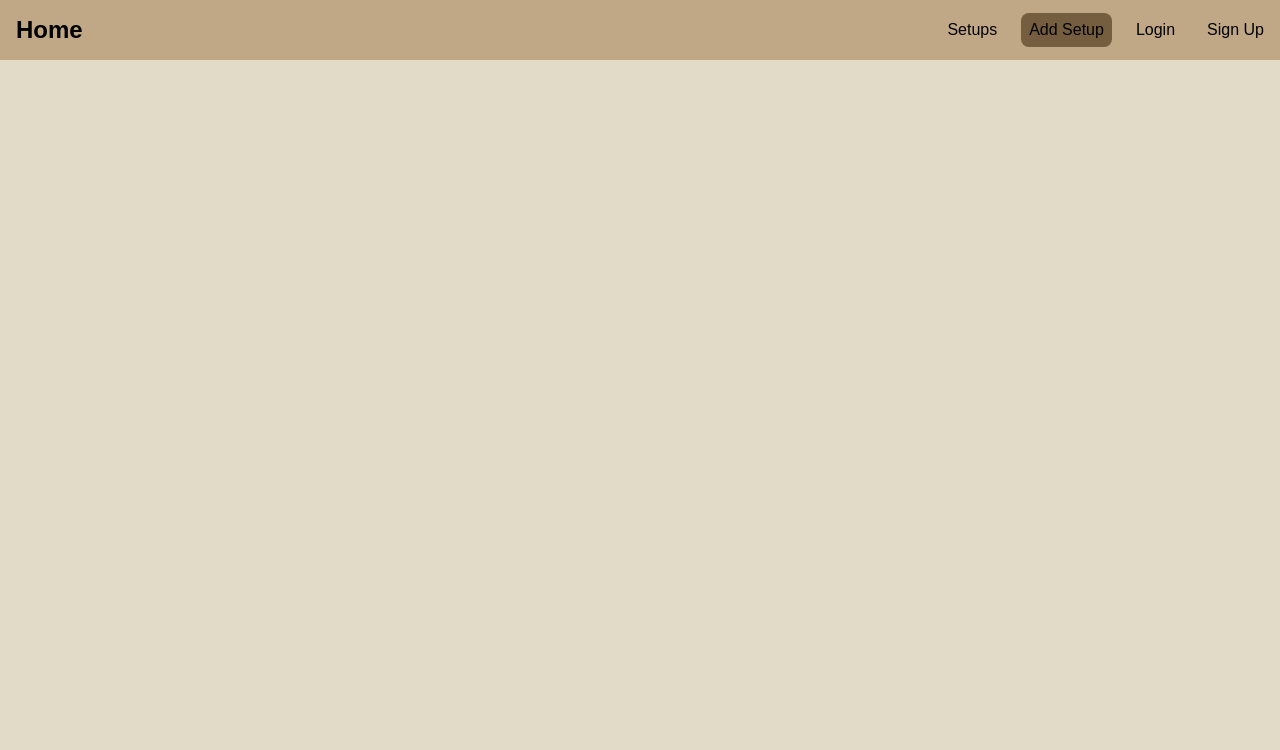
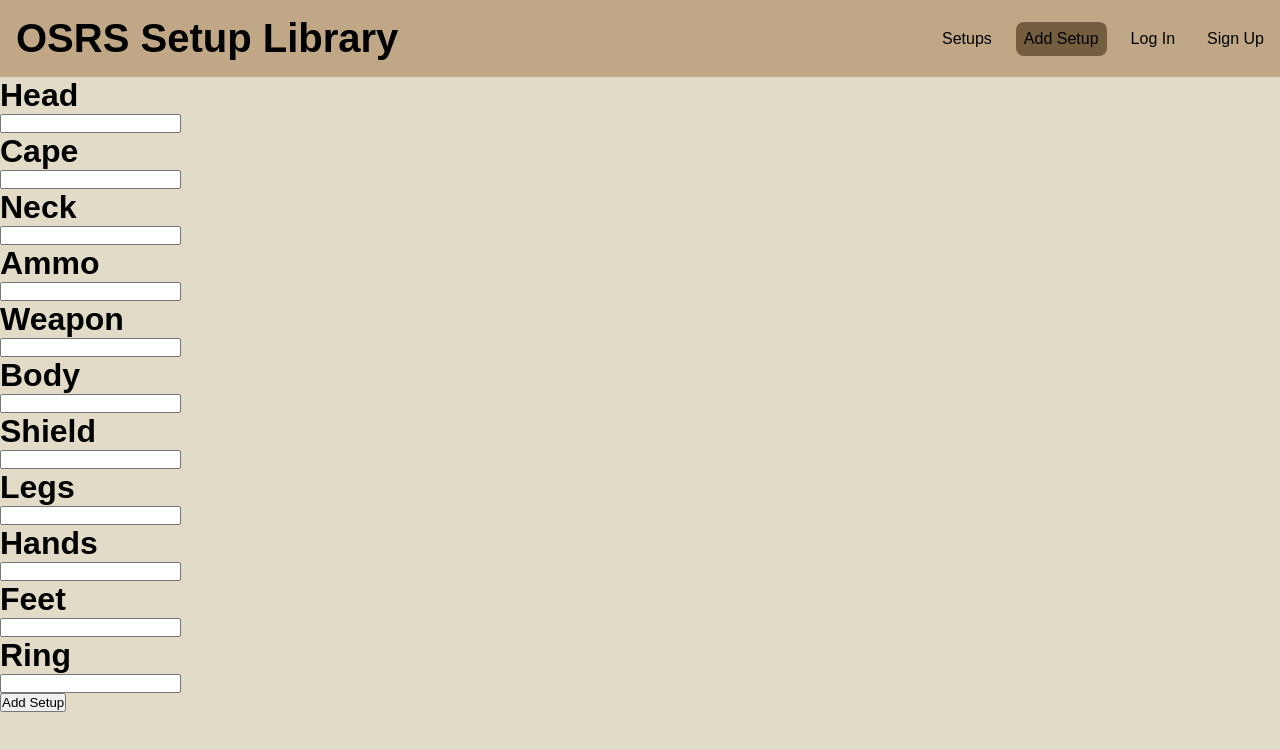
Before and after one commit to amorse110/osrs-inventory-setups-library, a React (Create React App) app in the folder client/: page /add_setup in a window 1280 px wide. Shown: the top 750 px of the page. Built offline with nearby package versions, Linux system fonts and the light colour scheme.

Commit message:
added placeholders to login and addSetups

```diff
--- a/client/src/components/App.js
+++ b/client/src/components/App.js
@@ -1,22 +1,22 @@
-// import React, { useEffect, useState, useContext } from "react";
+import React, { useEffect, useState, useContext } from "react";
 import { Route, Switch } from "react-router-dom";
 import { Navbar } from "./Navbar"
-import { HomePage } from "./pages/HomePage";
-import { Setups } from "./pages/Setups";
-import { Login } from "./pages/Login";
-import { SignUp } from "./pages/SignUp";
-import { AddSetup } from "./pages/AddSetup";
+import HomePage from "./pages/HomePage";
+import Setups from "./pages/Setups";
+import Login from "./pages/Login";
+import SignUp from "./pages/SignUp";
+import AddSetup from "./pages/AddSetup";
 
 function App() {
   return (
     <div className="App">
       <Navbar />
       <Switch>
-        <Route path="/" element={<HomePage />} />
-        <Route path="/setups" element={<Setups />} />
-        <Route path="/login" element={<Login />} />
-        <Route path="/signup" element={<SignUp />} />
-        <Route path="/add_setup" element={<AddSetup />} />
+        <Route exact path="/" component={HomePage} />
+        <Route path="/setups" component={Setups} />
+        <Route path="/login" component={Login} />
+        <Route path="/signup" component={SignUp} />
+        <Route path="/add_setup" component={AddSetup} />
       </Switch>
     </div>
   );
--- a/client/src/components/Navbar.css
+++ b/client/src/components/Navbar.css
@@ -12,7 +12,7 @@
 }
 
 nav .title {
-    font-size: 1.5rem;
+    font-size: 2.5rem;
     margin: 1rem;
     font-weight: bold;
     text-decoration: none;
--- a/client/src/components/Navbar.js
+++ b/client/src/components/Navbar.js
@@ -8,7 +8,7 @@
 
   return (
     <nav>
-        <Link to="/" className="title">Home</Link>
+        <Link to="/" className="title">OSRS Setup Library</Link>
         <div
             className="menu"
             onClick={() => {
@@ -27,7 +27,7 @@
                 <NavLink to="/add_setup">Add Setup</NavLink>
             </li>
             <li>
-                <NavLink to="/login">Login</NavLink>
+                <NavLink to="/login">Log In</NavLink>
             </li>
             <li>
                 <NavLink to="/signup">Sign Up</NavLink>
--- a/client/src/components/pages/AddSetup.js
+++ b/client/src/components/pages/AddSetup.js
@@ -1,7 +1,63 @@
-import React from 'react'
+import React, { useState } from 'react'
 
-export const AddSetup = () => {
+
+const slot_types = [
+  'ammo', 'body', 'cape', 'feet',
+  'hands', 'head', 'legs', 'neck',
+  'ring', 'shield', 'weapon'
+];
+
+
+function AddSetup() {
   return (
-    <div>AddSetup</div>
-  )
+    <div>
+      <div>
+        <h1>Head</h1>
+        <input type="text"/>
+      </div>
+      <div>
+        <h1>Cape</h1>
+        <input type="text"/>
+      </div>
+      <div>
+        <h1>Neck</h1>
+        <input type="text"/>
+      </div>
+      <div>
+        <h1>Ammo</h1>
+        <input type="text"/>
+      </div>
+      <div>
+        <h1>Weapon</h1>
+        <input type="text"/>
+      </div>
+      <div>
+        <h1>Body</h1>
+        <input type="text"/>
+      </div>
+      <div>
+        <h1>Shield</h1>
+        <input type="text"/>
+      </div>
+      <div>
+        <h1>Legs</h1>
+        <input type="text"/>
+      </div>
+      <div>
+        <h1>Hands</h1>
+        <input type="text"/>
+      </div>
+      <div>
+        <h1>Feet</h1>
+        <input type="text"/>
+      </div>
+      <div>
+        <h1>Ring</h1>
+        <input type="text"/>
+      </div>
+      <button>Add Setup</button>
+    </div>
+  );
 }
+
+export default AddSetup;
--- a/client/src/components/pages/HomePage.js
+++ b/client/src/components/pages/HomePage.js
@@ -1,7 +1,13 @@
 import React from 'react'
 
-export const HomePage = () => {
+function HomePage() {
   return (
-    <div></div>
-  )
+    <div>
+      Welcome to the OSRS setup library. To access all the features of this page,
+      please create an account by clicking Sign Up in the Nav Bar on the top right
+      of the page. After creating an account, please Log In.
+    </div>
+  );
 }
+
+export default HomePage;
--- a/client/src/components/pages/Login.js
+++ b/client/src/components/pages/Login.js
@@ -1,7 +1,14 @@
 import React from 'react'
 
-export const Login = () => {
+function Login() {
   return (
-    <div>Login</div>
-  )
+    <div>
+      <h3>Username</h3>
+      <input type="text" />
+      <h3>Password</h3>
+      <input type="text" />
+    </div>
+  );
 }
+
+export default Login;
--- a/client/src/components/pages/Setups.js
+++ b/client/src/components/pages/Setups.js
@@ -1,7 +1,11 @@
 import React from 'react'
 
-export const Setups = () => {
+function Setups() {
   return (
-    <div></div>
-  )
+    <div>
+      Setups go here
+    </div>
+  );
 }
+
+export default Setups;
--- a/client/src/components/pages/SignUp.js
+++ b/client/src/components/pages/SignUp.js
@@ -1,7 +1,15 @@
 import React from 'react'
 
-export const SignUp = () => {
+function SignUp() {
   return (
-    <div>SignUp</div>
-  )
+    <div>SignUp
+      <p>First Name</p>
+      <p>Last Name</p>
+      <p>Email</p>
+      <p>Username</p>
+      <p>Password</p>
+    </div>
+  );
 }
+
+export default SignUp;
```
